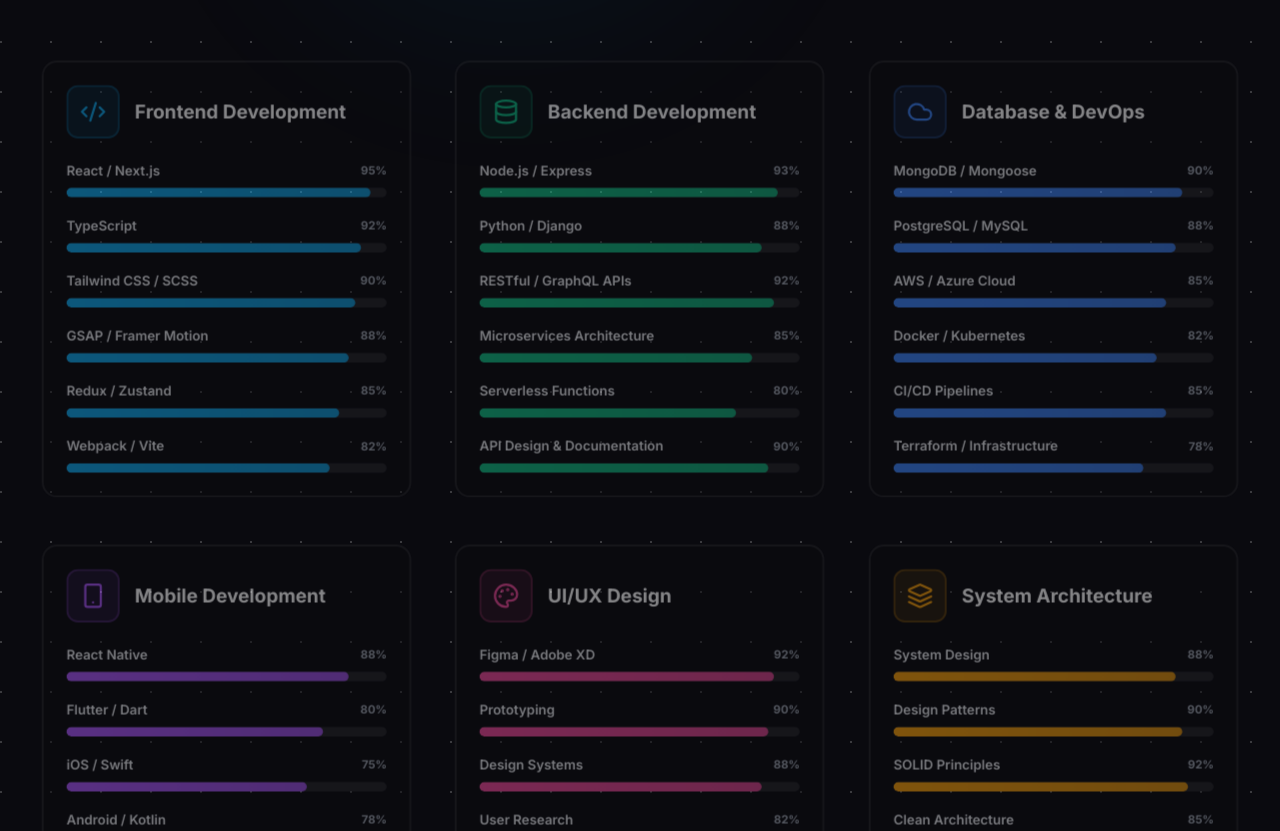
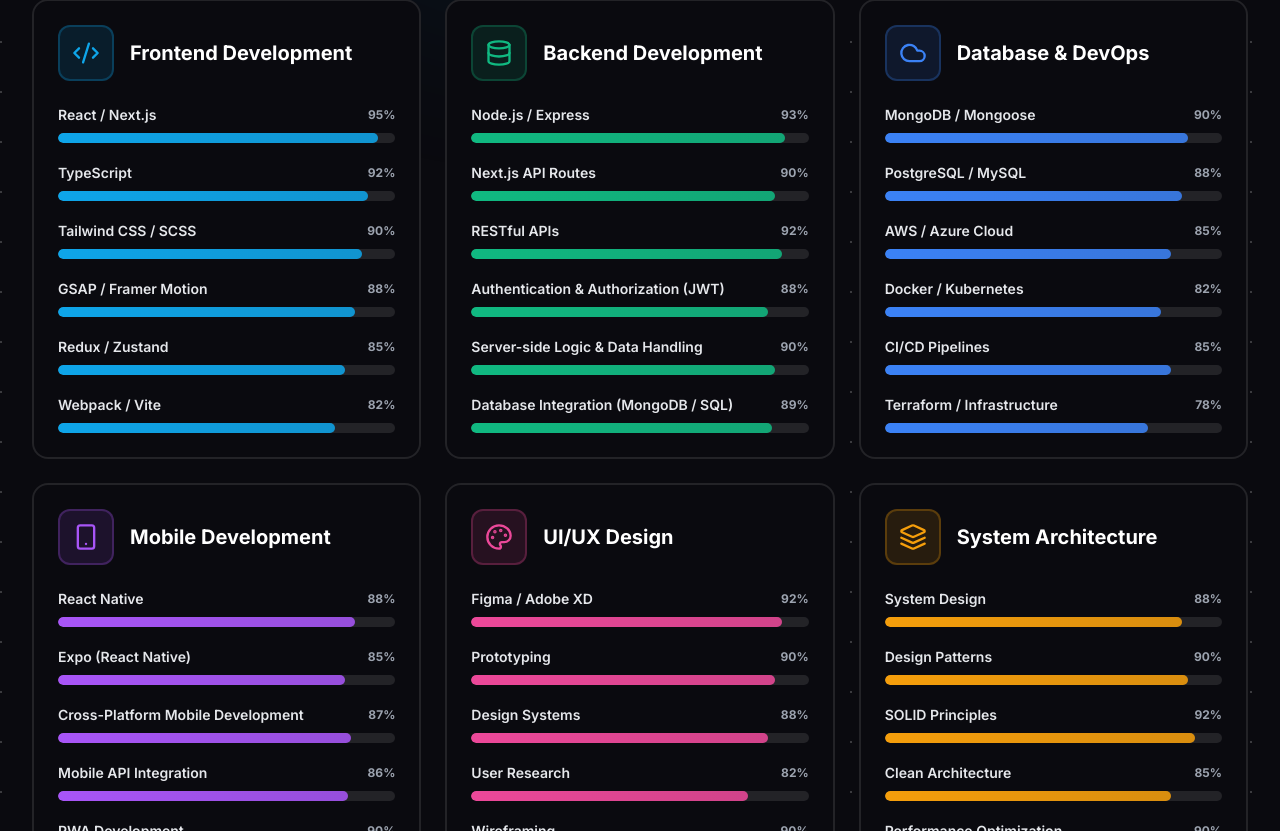
Before and after one commit to saliieey/My_Portfolio, a Next.js app: page / in a window 1280 px wide. Shown: the part 2409-3240 px from the top of the page. Built offline with nearby package versions, Linux system fonts and the light colour scheme; a web font is replaced by a local one.

Commit message:
fixed the alignment issue and replaced the orginal content on the skill section

```diff
--- a/components/Skills.tsx
+++ b/components/Skills.tsx
@@ -27,11 +27,11 @@
     color: "#10b981",
     skills: [
       { name: "Node.js / Express", level: 93 },
-      { name: "Python / Django", level: 88 },
-      { name: "RESTful / GraphQL APIs", level: 92 },
-      { name: "Microservices Architecture", level: 85 },
-      { name: "Serverless Functions", level: 80 },
-      { name: "API Design & Documentation", level: 90 },
+      { name: "Next.js API Routes", level: 90 },
+      { name: "RESTful APIs", level: 92 },
+      { name: "Authentication & Authorization (JWT)", level: 88 },
+      { name: "Server-side Logic & Data Handling", level: 90 },
+      { name: "Database Integration (MongoDB / SQL)", level: 89 },
     ],
   },
   {
@@ -53,9 +53,9 @@
     color: "#a855f7",
     skills: [
       { name: "React Native", level: 88 },
-      { name: "Flutter / Dart", level: 80 },
-      { name: "iOS / Swift", level: 75 },
-      { name: "Android / Kotlin", level: 78 },
+      { name: "Expo (React Native)", level: 85 },
+      { name: "Cross-Platform Mobile Development", level: 87 },
+      { name: "Mobile API Integration", level: 86 },
       { name: "PWA Development", level: 90 },
       { name: "Mobile UI/UX", level: 85 },
     ],
@@ -94,7 +94,20 @@
 
   useEffect(() => {
     const ctx = gsap.context(() => {
-      // Cards animation - start more visible
+      // Set initial state for all cards to prevent layout shifts
+      if (cardsRef.current) {
+        const cards = Array.from(cardsRef.current.children) as HTMLElement[];
+        cards.forEach((card) => {
+          gsap.set(card, {
+            y: 0,
+            opacity: 1,
+            scale: 1,
+            clearProps: "transform",
+          });
+        });
+      }
+
+      // Cards animation - start visible, just animate in
       if (cardsRef.current) {
         const cards = cardsRef.current.children;
         gsap.from(cards, {
@@ -104,13 +117,18 @@
           duration: 0.8,
           stagger: 0.1,
           ease: "power3.out",
+          immediateRender: false,
           scrollTrigger: {
             trigger: sectionRef.current,
             start: "top 80%",
             toggleActions: "play none none reverse",
+            refreshPriority: -1,
           },
         });
       }
+
+      // Refresh ScrollTrigger to ensure proper initialization on reload
+      ScrollTrigger.refresh();
 
       // Progress bar animations
       const progressBars = document.querySelectorAll(".progress-bar");
@@ -225,7 +243,10 @@
         <div
           ref={cardsRef}
           className="grid grid-cols-1 md:grid-cols-2 lg:grid-cols-3 gap-6"
-          style={{ opacity: 1 }}
+          style={{
+            opacity: 1,
+            visibility: "visible"
+          }}
         >
           {skillCategories.map((category, index) => {
             const Icon = category.icon;
@@ -233,7 +254,12 @@
               <div
                 key={index}
                 className="skill-card bg-[#0a0a0f] border-2 border-white/10 rounded-2xl p-6 hover:border-[#0ea5e9]/50 transition-all duration-300 group relative overflow-hidden"
-                style={{ opacity: 1 }}
+                style={{
+                  opacity: 1,
+                  visibility: "visible",
+                  transform: "translateY(0) scale(1)",
+                  position: "relative"
+                }}
               >
                 {/* Gradient Background on Hover */}
                 <div
```
